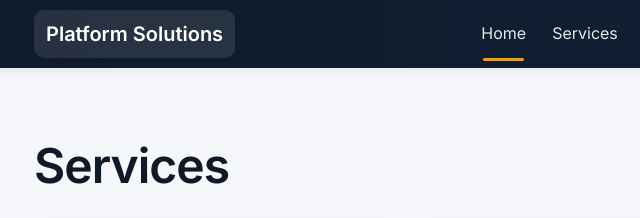
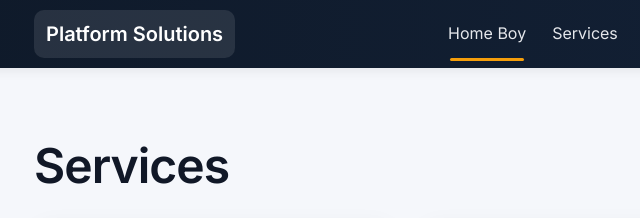
Before and after one commit to bmuller02/ps-main-site, a plain HTML site: page index.html in a window 1280 px wide. Shown: the top 218 px of the page, 40-680 px from the left. Drawn offline with Linux system fonts and the light colour scheme; a script that the page names is missing.

```diff
--- a/index.html
+++ b/index.html
@@ -14,7 +14,7 @@
     <div class="nav__inner container">
       <a class="logo" href="#home">Platform Solutions</a>
       <nav class="nav__links">
-        <a href="#home" class="nav__link active">Home</a>
+        <a href="#home" class="nav__link active">Home Boy</a>
         <a href="#services" class="nav__link">Services</a>
         <a href="#tools" class="nav__link">Tools & Applications</a>
         <a href="#news" class="nav__link">Industry News</a>
```
